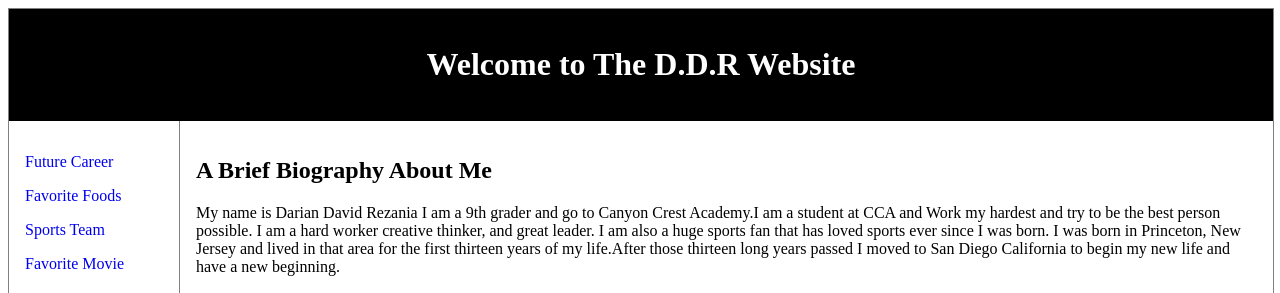
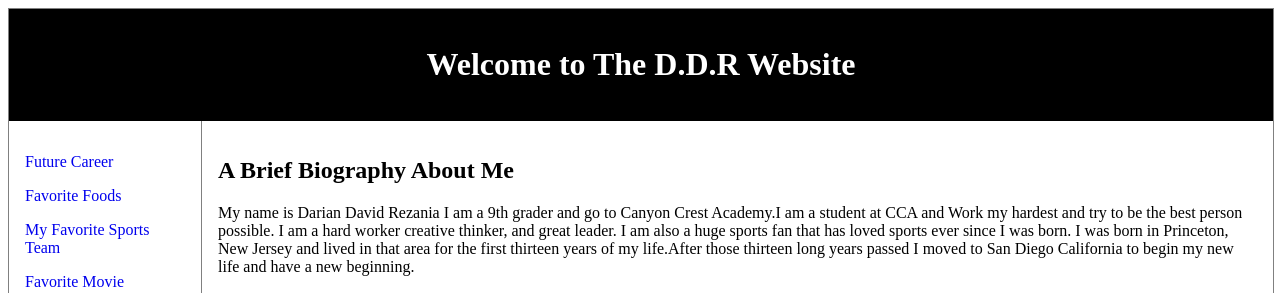
Before and after one commit to darianrezania/darianrezania.github.io, a plain HTML site: page aboutme2.html in a window 1280 px wide. Shown: the top 293 px of the page. Drawn offline with Linux system fonts and the light colour scheme.

Commit message:
Update aboutme2.html

```diff
--- a/aboutme2.html
+++ b/aboutme2.html
@@ -53,7 +53,7 @@ article {
   <p><a href="darianrezania.github.io/aboutme.html">Future Career</a></p>
  <p><a href="darianrezania.github.io/.CSS">Favorite Foods</a></p>
 
-      <p><a href="darianrezania.github.io/sports.html">Sports Team</a></p>
+      <p><a href="darianrezania.github.io/sports.html">My Favorite Sports Team</a></p>
 
 <p><a href="darianrezania.github.io/CSSfile.html">Favorite Movie</a></p>
 
```
